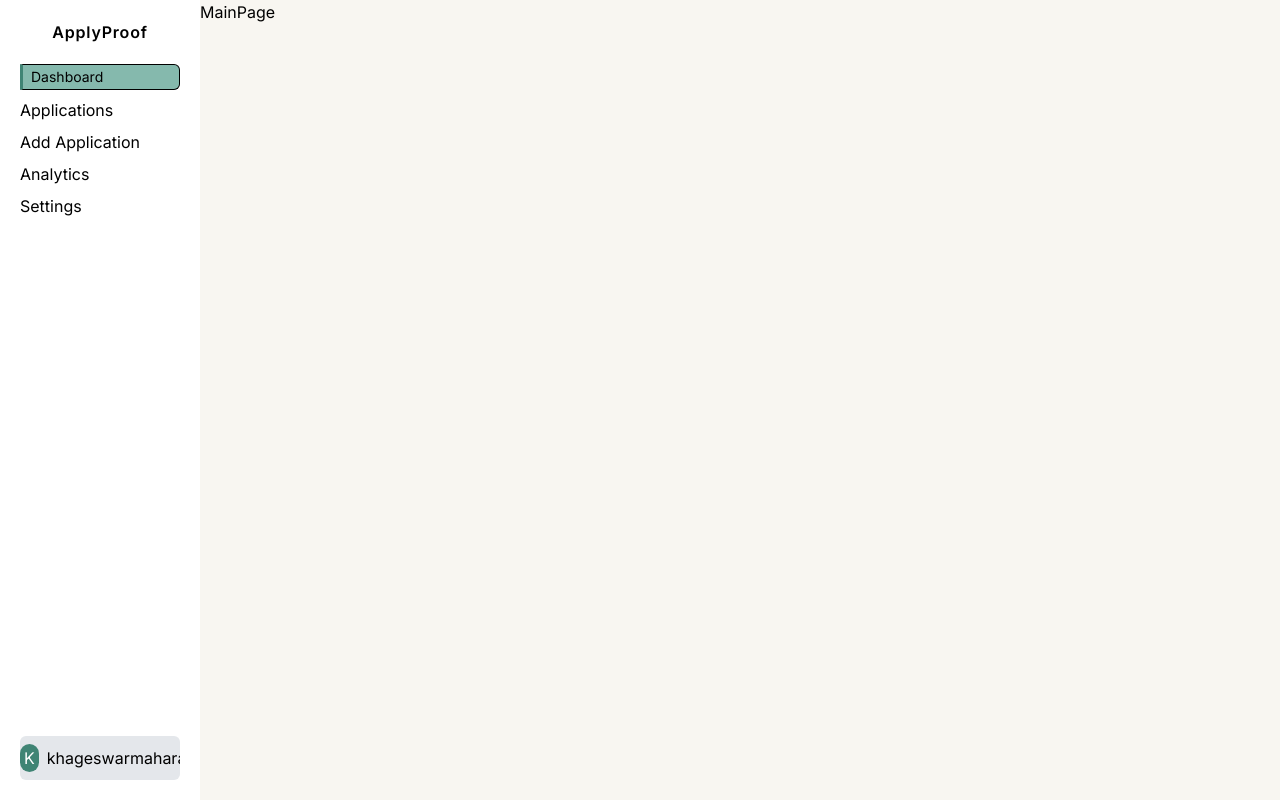
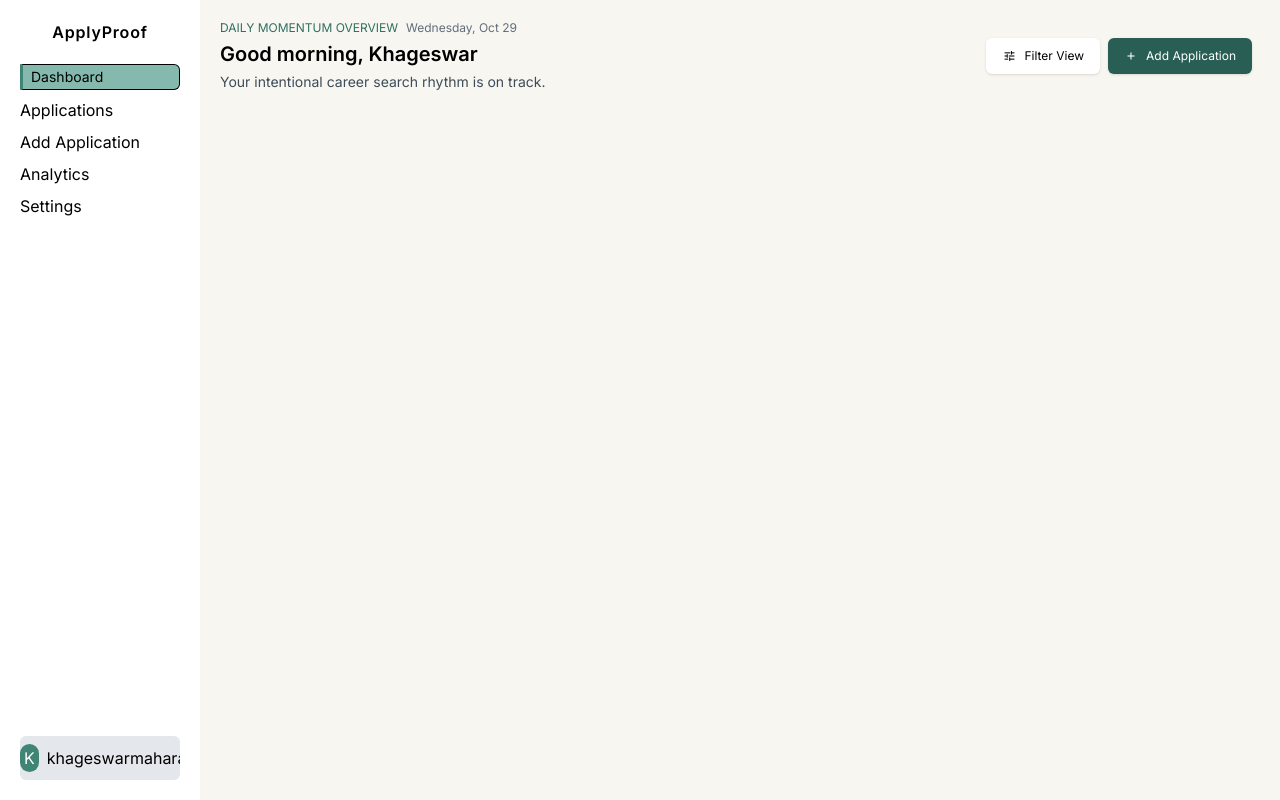
Before and after one commit to Khageswar-M/apply-proof, a React (Vite) app in the folder webApp/: page / in a window 1280 px wide. Built offline with nearby package versions, Linux system fonts and the light colour scheme.

Commit message:
added dashboard header

```diff
--- a/webApp/src/components/pages/dashboard/MainPage.jsx
+++ b/webApp/src/components/pages/dashboard/MainPage.jsx
@@ -1,8 +1,10 @@
 import React from 'react'
-
+import Dashboard from './components/dashboardPages/Dashboard'
 const MainPage = () => {
   return (
-    <div>MainPage</div>
+    <div className='main-page-container'>
+        <Dashboard/>
+    </div>
   )
 }
 
--- /dev/null
+++ b/webApp/src/components/pages/dashboard/components/dashboardPages/Dashboard.jsx
@@ -0,0 +1,11 @@
+import React from 'react'
+import Header from './chunks/Header'
+const Dashboard = () => {
+  return (
+    <div className='dash-board-container'>
+      <Header/>
+    </div>
+  )
+}
+
+export default Dashboard
--- /dev/null
+++ b/webApp/src/components/pages/dashboard/components/dashboardPages/chunks/Header.jsx
@@ -0,0 +1,27 @@
+import React from 'react'
+
+const Header = () => {
+    return (
+        <div className='dash-board-header-container'>
+            <div className='dash-head-left'>
+                <p>
+                    <span>DAILY MOMENTUM OVERVIEW</span>
+                    <span>Wednesday, Oct 29</span>
+                </p>
+                <p>Good morning, Khageswar</p>
+                <p>Your intentional career search rhythm is on track.</p>
+            </div>
+
+
+            <div className='dash-head-right'>
+                <div>
+                    <button>
+                        <span class="material-symbols-outlined !text-sm">tune</span> Filter View</button>
+                    <button> <span class="material-symbols-outlined !text-sm">add</span>Add Application</button>
+                </div>
+            </div>
+        </div>
+    )
+}
+
+export default Header
--- /dev/null
+++ b/webApp/src/components/pages/dashboard/components/index.jsx
@@ -0,0 +1,9 @@
+import React from 'react'
+
+const index = () => {
+  return (
+    <div>index</div>
+  )
+}
+
+export default index
--- a/webApp/src/index.css
+++ b/webApp/src/index.css
@@ -727,4 +727,56 @@ body {
   .profile-icon {
     @apply bg-primary-500 text-white p-1 w-7 h-7 flex flex-row items-center justify-center rounded-full
   }
+
+  .main-page-container {
+    @apply h-full p-5
+  }
+
+  .dash-board-container {
+    @apply flex flex-col gap-5
+  }
+
+  .dash-board-header-container {
+    @apply flex flex-row items-center justify-between
+  }
+
+  .dash-head-left {
+    @apply flex flex-col gap-1
+  }
+
+  .dash-head-left > p:first-child {
+    @apply flex flex-row items-center gap-2
+  }
+
+  .dash-head-left > p:first-child > span:first-child {
+    @apply text-xs text-primary-600
+  }
+
+  .dash-head-left > p:first-child > span:last-child {
+    @apply text-xs text-neutral-500
+  }
+
+  .dash-head-left > p:nth-child(2) {
+    @apply text-xl font-bold
+  }
+
+  .dash-head-left > p:last-child {
+    @apply text-sm text-neutral-700
+  }
+
+  .dash-head-right > div {
+    @apply flex flex-row items-center text-xs  p-2 gap-2
+  }
+
+  .dash-head-right > div > button {
+    @apply cursor-pointer gap-2 shadow flex flex-row items-center  px-4 py-2 rounded-md
+  }
+
+  .dash-head-right > div > button:first-child {
+    @apply bg-white active:bg-neutral-100
+  }
+
+  .dash-head-right > div > button:last-child {
+    @apply bg-primary-700 active:bg-primary-600  text-white
+  }
 }
```
